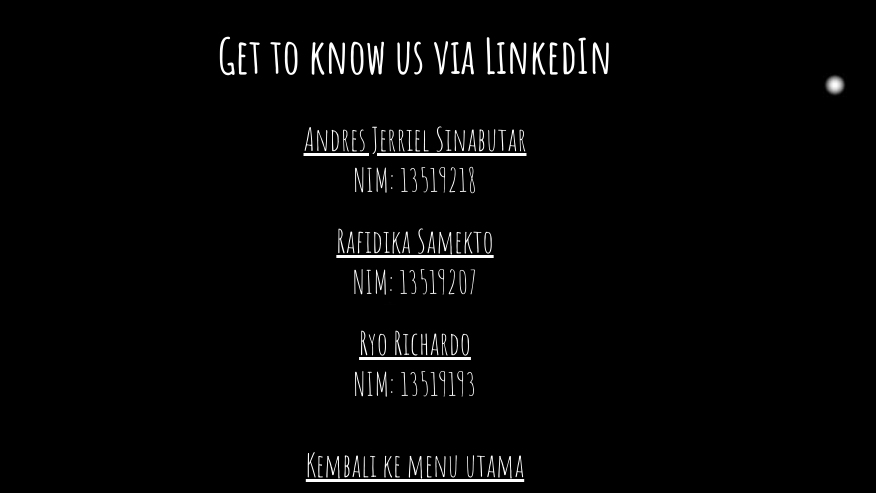
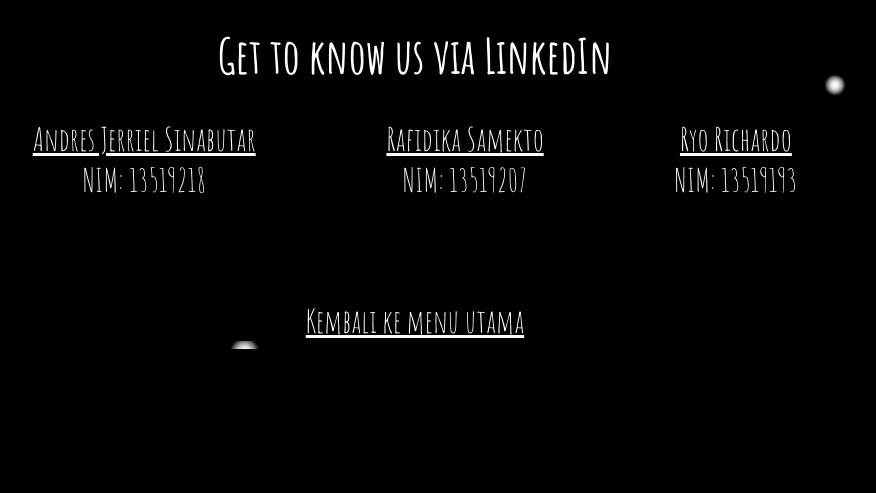
Before and after one commit to andresjerriels/Algeo02-19193, a Flask app: page /about in a window 1280 px wide. Shown: the part 836-1329 px from the top of the page, without its empty margins (225-1101 px from the left). After the commit the page ends 1185 px from the top, so only its background shows below. Run offline with Flask 2, Linux system fonts and the light colour scheme.

Commit message:
ubah dikit about.html

```diff
--- a/src/static/css/home.css
+++ b/src/static/css/home.css
@@ -129,3 +129,9 @@
 footer {
     text-align: center;
 }
+
+.creator {
+    display: inline-block;
+    padding: 0 4rem;
+    padding-bottom: 5rem;
+}
--- a/src/templates/about.html
+++ b/src/templates/about.html
@@ -27,22 +27,27 @@
 </div>
 <div class="profile">
     <h2>Get to know us via LinkedIn</h2>
+    <div class="creator">
         <a href="https://www.linkedin.com/in/andresjerriels/" target="_blank">Andres Jerriel Sinabutar</a>
         <br>
         <a>NIM: 13519218</a>
         <br>
         <br>
+    </div>
+    <div class="creator">
         <a href="https://www.linkedin.com/in/rafidika/" target="_blank">Rafidika Samekto</a>
         <br>
         <a>NIM: 13519207</a>
         <br>
         <br>
+    </div>
+    <div class="creator">
         <a href="https://www.linkedin.com/in/ryorichardo/" target="_blank">Ryo Richardo</a>
         <br>
         <a>NIM: 13519193</a>
         <br>
         <br>
-    <br>
+    </div>
 </div>
 
 <footer>
```
Lines whose indentation alone changed are shown as unchanged.
